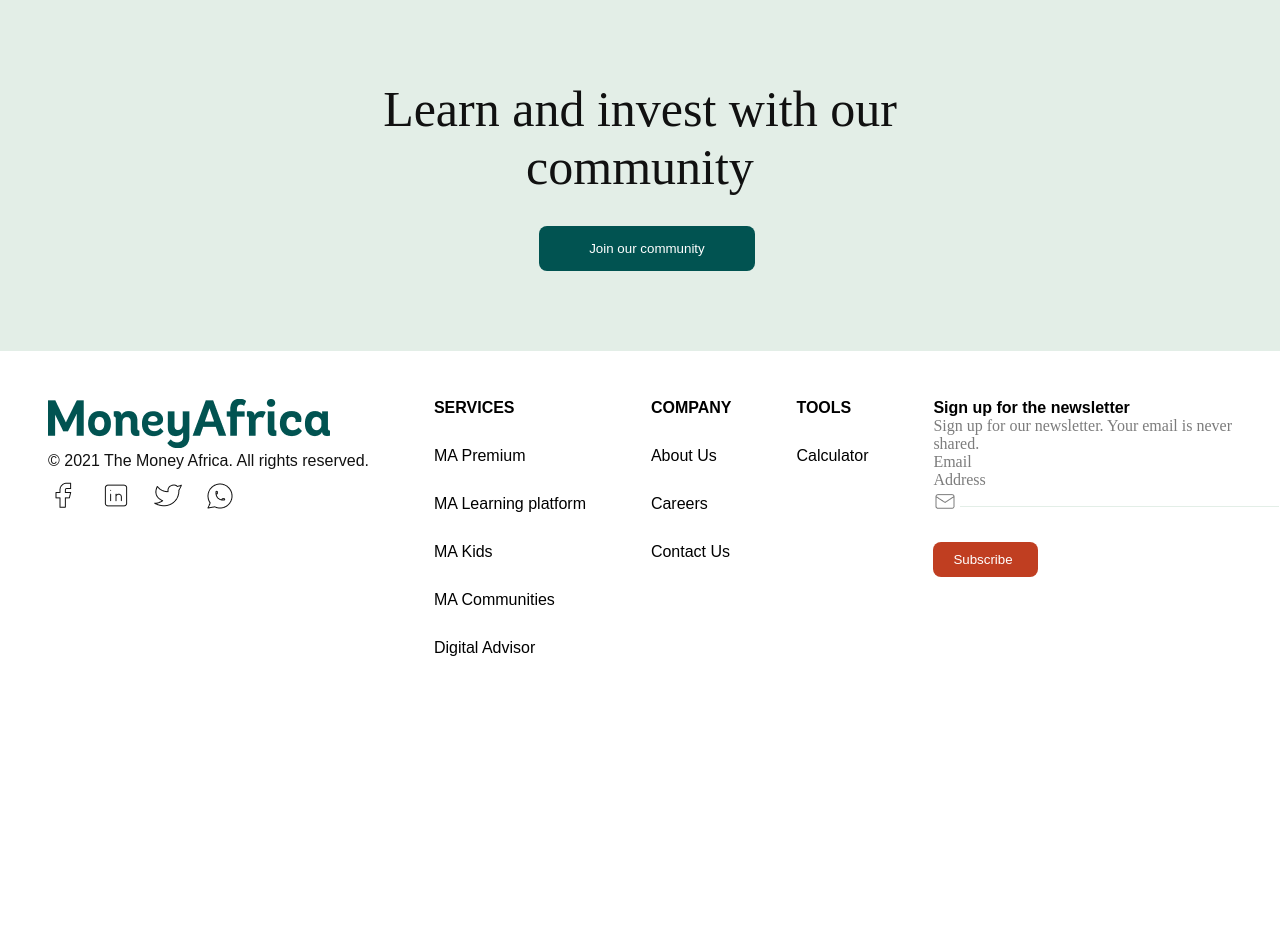
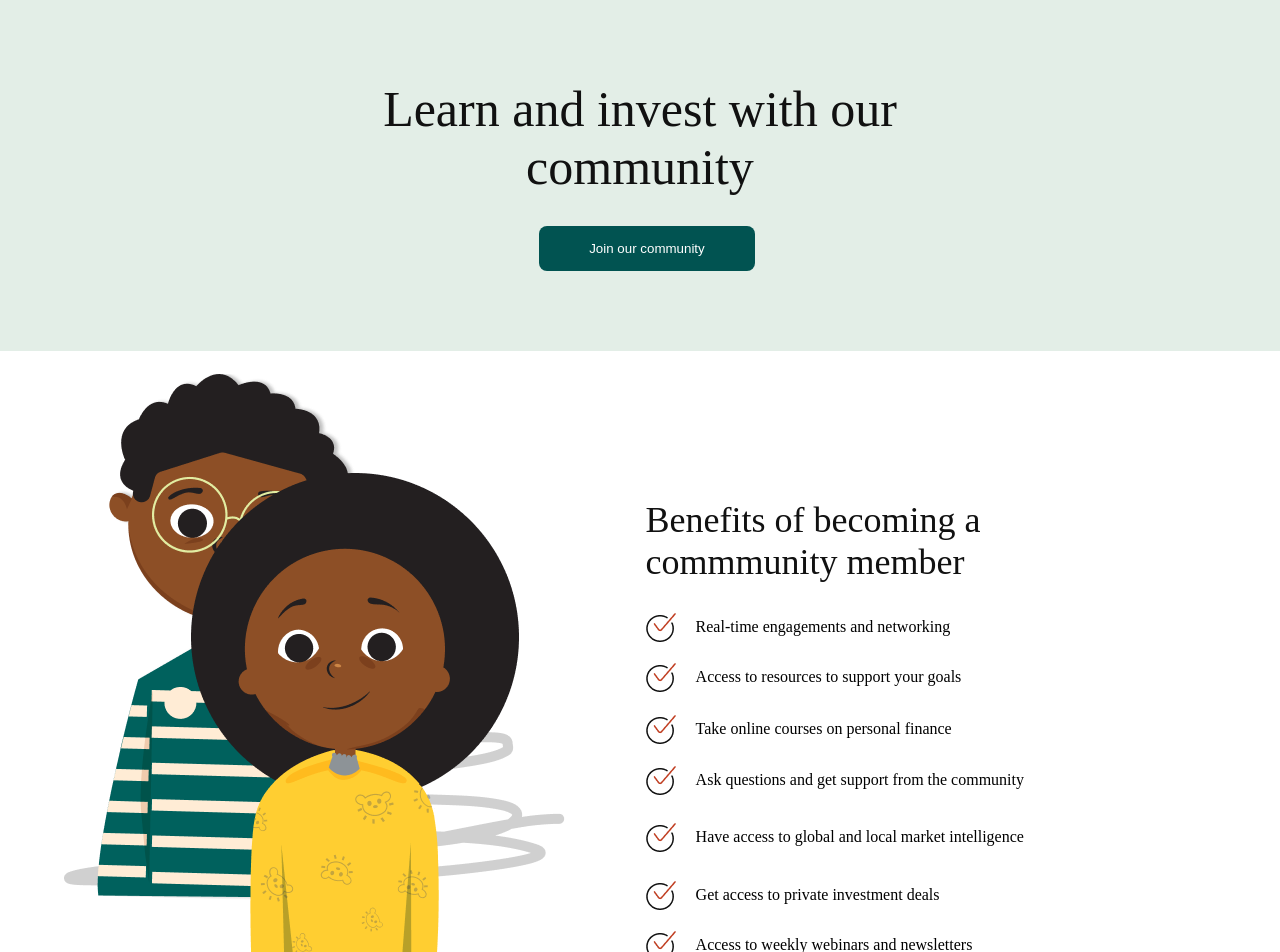
Before and after one commit to victory-nwawunze/clone-financial-website, a React (Create React App) app: page /moneyAfrica/MoneyAfricaCommunityPage in a window 1280 px wide. Shown: the top 952 px of the page. Before the commit the page ends 800 px from the top, so only its background shows below. Built offline with nearby package versions, Linux system fonts and the light colour scheme.

Commit message:
Finished MoneyAfricaCommunityPage

```diff
--- a/src/components/MoneyAfricaCommunityPage/MoneyAfricaCommunityPage.js
+++ b/src/components/MoneyAfricaCommunityPage/MoneyAfricaCommunityPage.js
@@ -1,7 +1,8 @@
 /** @format */
 
 import React from "react";
-
+import MoneyAfricaCommunityImage from "../../images/MoneyAfricaCommunityImage.png";
+import MoneyAfricaCommunityMarkedIcon from "../../images/CommunityMarkedIcon.png";
 const MoneyAfricaCommunityPage = () => {
   return (
     <React.Fragment>
@@ -16,6 +17,90 @@ const MoneyAfricaCommunityPage = () => {
           className="JoinCommuntity"
         />
       </div>
+      <div className="MoneyAfricaCommunityMembers">
+        <div className="df justify-content-betw">
+          <div className="MarginToWidth">
+            <img src={MoneyAfricaCommunityImage} className="ImageSizing" />
+          </div>
+          <div className="MarginToCommunityText">
+            <p className="TextStylesForCommunity">
+              Benefits of becoming a<br /> commmunity member
+            </p>
+            <div className="MoneyAfricaTextWithMarkIcon">
+              <div className="df">
+                <div>
+                  <img src={MoneyAfricaCommunityMarkedIcon} />
+                </div>
+                <div>
+                  <p className="SpaceAllCommunityText">
+                    Real-time engagements and networking
+                  </p>
+                </div>
+              </div>
+              <div className="df">
+                <div>
+                  <img src={MoneyAfricaCommunityMarkedIcon} />
+                </div>
+                <div>
+                  <p className="SpaceAllCommunityText">
+                    Access to resources to support your goals
+                  </p>
+                </div>
+              </div>
+              <div className="df">
+                <div>
+                  <img src={MoneyAfricaCommunityMarkedIcon} />
+                </div>
+                <div>
+                  <p className="SpaceAllCommunityText">
+                    Take online courses on personal finance
+                  </p>
+                </div>
+              </div>
+              <div className="df">
+                <div>
+                  <img src={MoneyAfricaCommunityMarkedIcon} />
+                </div>
+                <div>
+                  <p className="SpaceAllCommunityText">
+                    Ask questions and get support from the community
+                  </p>
+                </div>
+              </div>
+              <div className="df">
+                <div>
+                  <img src={MoneyAfricaCommunityMarkedIcon} />
+                </div>
+                <div>
+                  <p className="SpaceAllCommunityText">
+                    Have access to global and local market intelligence
+                  </p>
+                </div>
+              </div>
+              <div className="df">
+                <div>
+                  <img src={MoneyAfricaCommunityMarkedIcon} />
+                </div>
+                <div>
+                  <p className="SpaceAllCommunityText">
+                    Get access to private investment deals
+                  </p>
+                </div>
+              </div>
+              <div className="df">
+                <div>
+                  <img src={MoneyAfricaCommunityMarkedIcon} />
+                </div>
+                <div>
+                  <p className="SpaceAllCommunityText">
+                    Access to weekly webinars and newsletters
+                  </p>
+                </div>
+              </div>
+            </div>
+          </div>
+        </div>
+      </div>
     </React.Fragment>
   );
 };
--- a/src/index.css
+++ b/src/index.css
@@ -669,3 +669,30 @@ input:checked + .slider:before {
   border-radius: 8px;
   cursor: pointer;
 }
+.MoneyAfricaCommunityMembers{
+  padding-top: 20px;
+}
+.ImageSizing{
+  /* width: 100%; */
+}
+.MarginToWidth{
+  margin-left: 5%;
+}
+.MarginToCommunityText{
+  margin-right: 20%;
+  margin-top: 10%;
+}
+.TextStylesForCommunity{
+  font-weight: 500;
+  font-size: 36px;
+  color: #111111;
+  font-style: normal;
+}
+.MoneyAfricaTextWithMarkIcon{
+  margin-top: 30px;
+}
+.SpaceAllCommunityText{
+  padding-left: 20px;
+  padding-top: 5px;
+  padding-bottom: 10%;
+}
```
Also changed, not shown: src/images/CommunityMarkedIcon.png (added), src/images/MoneyAfricaCommunityImage.png (added).
